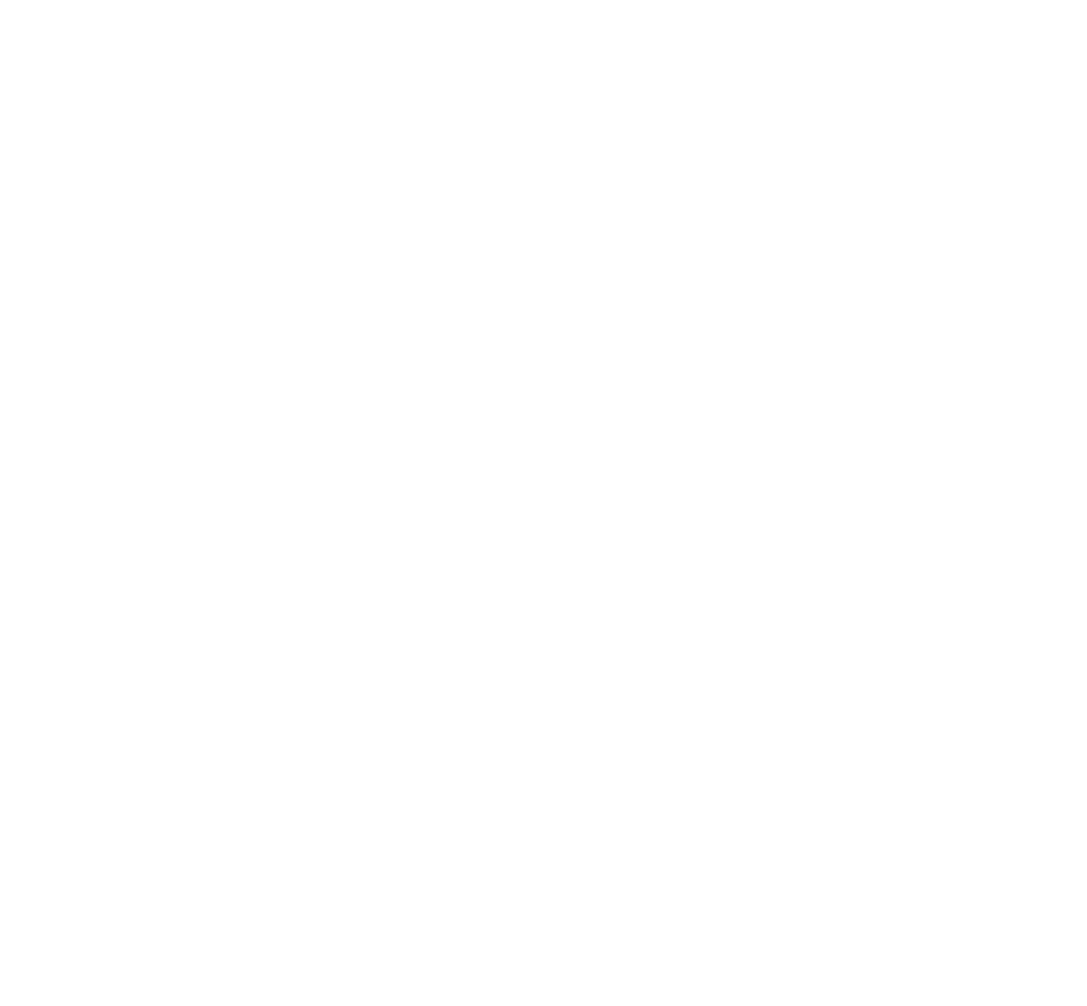
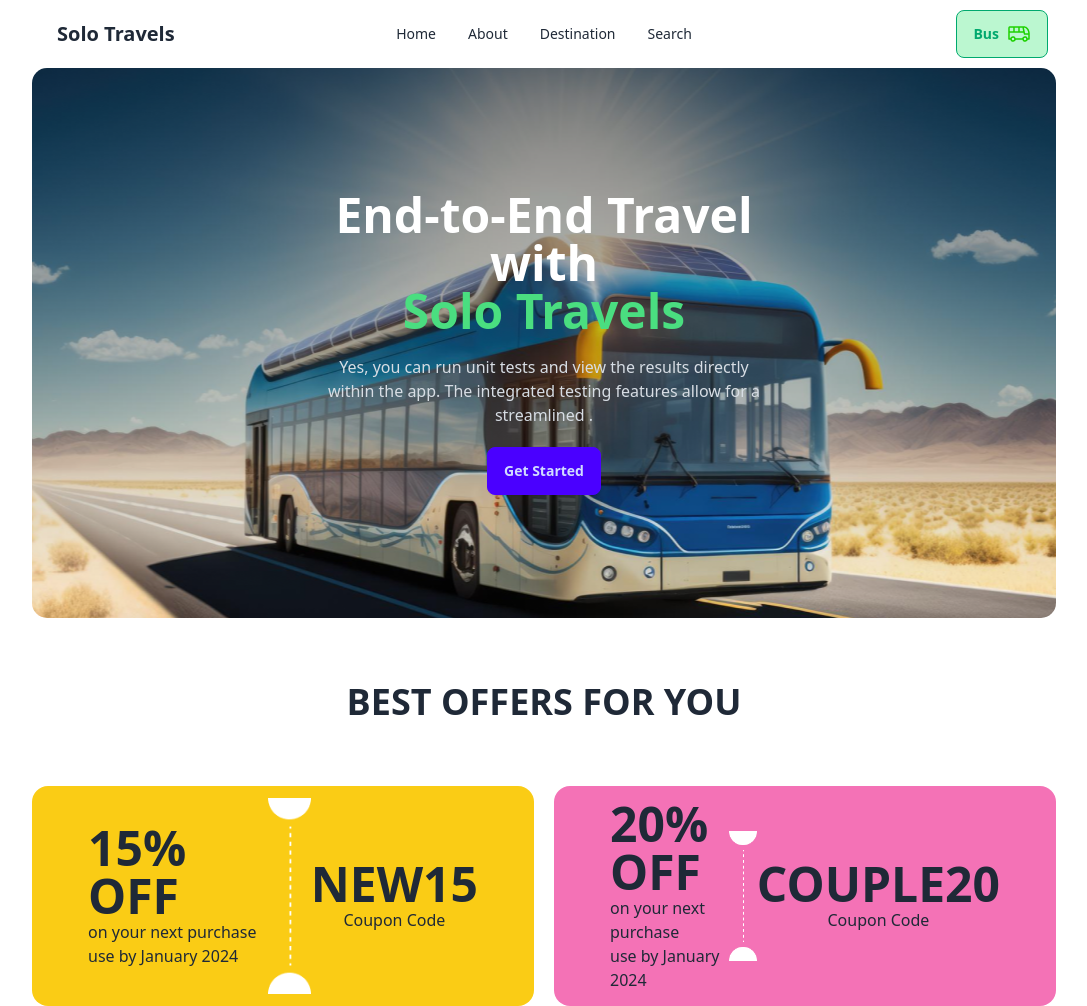
Before and after one commit to nadim93380/solo-travels, a plain HTML site: page index.html in a window 1280 px wide. Shown: the whole page, without its empty margins (96-1183 px from the left). Before the commit the page ends 800 px from the top, so only its background shows below. Drawn offline with nearby package versions, Linux system fonts and the light colour scheme.

Commit message:
banner and coupon section added

```diff
--- a/index.html
+++ b/index.html
@@ -1,5 +1,5 @@
 <!DOCTYPE html>
-<html lang="en">
+<html lang="en" data-theme="light">
 <head>
     <meta charset="UTF-8">
     <meta name="viewport" content="width=device-width, initial-scale=1.0">
@@ -7,11 +7,101 @@
     <link href="https://cdn.jsdelivr.net/npm/daisyui@4.11.1/dist/full.min.css" rel="stylesheet" type="text/css" />
     <script src="https://cdn.tailwindcss.com"></script>
 </head>
-<body>
-    <header>
+<body class="w-4/5 mx-auto">
+    <header >
+        <div class="navbar bg-base-100">
+            <div class="navbar-start">
+              <div class="dropdown">
+                <div tabindex="0" role="button" class="btn btn-ghost lg:hidden">
+                  <svg xmlns="http://www.w3.org/2000/svg" class="h-5 w-5" fill="none" viewBox="0 0 24 24" stroke="currentColor"><path stroke-linecap="round" stroke-linejoin="round" stroke-width="2" d="M4 6h16M4 12h8m-8 6h16" /></svg>
+                </div>
+                <ul tabindex="0" class="menu menu-sm dropdown-content mt-3 z-[1] p-2 shadow bg-base-100 rounded-box w-52">
+                  <li><a>Item 1</a></li>
+                  <li>
+                    <a>Parent</a>
+                    <ul class="p-2">
+                      <li><a>Submenu 1</a></li>
+                      <li><a>Submenu 2</a></li>
+                    </ul>
+                  </li>
+                  <li><a>Item 3</a></li>
+                </ul>
+              </div>
+              <a class="btn btn-ghost text-xl font-bold">Solo Travels</a>
+            </div>
+            <div class="navbar-center hidden lg:flex">
+              <ul class="menu menu-horizontal px-1">
+                <li><a>Home</a></li>
+                <li><a>About</a></li>
+                <li><a>Destination</a></li>
+                <li><a>Search</a></li>
+              </ul>
+            </div>
+            <div class="navbar-end">
+                <button class="btn btn-outline btn-success bg-green-200">Bus <img src="./images/bus-icon.png" alt=""></button>
+            </div>
+          </div>
 
     </header>
     <main>
+        <!-- Banner Section -->
+        <section class="mb-16">
+            <div class="hero h-[550px] bg-cover" style="background-image: url('./images/banner.png'); border-radius: 15px;">
+                <div class="hero-content text-center text-neutral-content">
+                  <div class="max-w-md">
+                    <h1 class="mb-5 text-5xl font-bold text-white">End-to-End Travel with <br> <span class="text-green-400">Solo Travels</span></h1>
+                    <p class="mb-5">Yes, you can run unit tests and view the results directly within the app. The integrated testing features allow for a streamlined .</p>
+                    <button class="btn btn-primary">Get Started</button>
+                  </div>
+                </div>
+              </div>
+        </section>
+        <!-- Coupon Section -->
+        <section>
+            <h1 class="font-bold text-center text-4xl mb-16">BEST OFFERS FOR YOU</h1>
+            <div class="flex justify-center items-center gap-5">
+                <!-- Coupon 1 -->
+                <div class="flex flex-1 px-14 justify-between items-center bg-yellow-400 rounded-2xl h-[220px]">
+                    <div>
+                        <p>
+                           <span class="text-5xl font-semibold"> 15% OFF</span><br>
+                            on your next purchase <br>
+                            use by January 2024
+                        </p>
+                    </div>
+                    <div>
+                        <img src="./images/cupon-devider.png" alt="">
+                    </div>
+                    <div >
+                        <p class="text-center">
+                            <span class="text-5xl font-semibold"> NEW15</span><br>
+                             Coupon Code
+                         </p>
+                    </div>
+                </div>
+                <!-- Coupon 2 -->
+                <div class="flex flex-1 px-14 justify-between items-center bg-pink-400 rounded-2xl h-[220px]">
+                    <div>
+                        <p>
+                           <span class="text-5xl font-semibold"> 20% OFF</span><br>
+                            on your next purchase <br>
+                            use by January 2024
+                        </p>
+                    </div>
+                    <div>
+                        <img src="./images/cupon-devider.png" alt="">
+                    </div>
+                    <div>
+                        <p class="text-center">
+                            <span class="text-5xl font-semibold"> COUPLE20</span><br>
+                             Coupon Code
+                         </p>
+                    </div>
+                </div>
+            </div>
+        </section>
+
+        <!-- Ticket Section -->
 
     </main>
     <footer>
```
